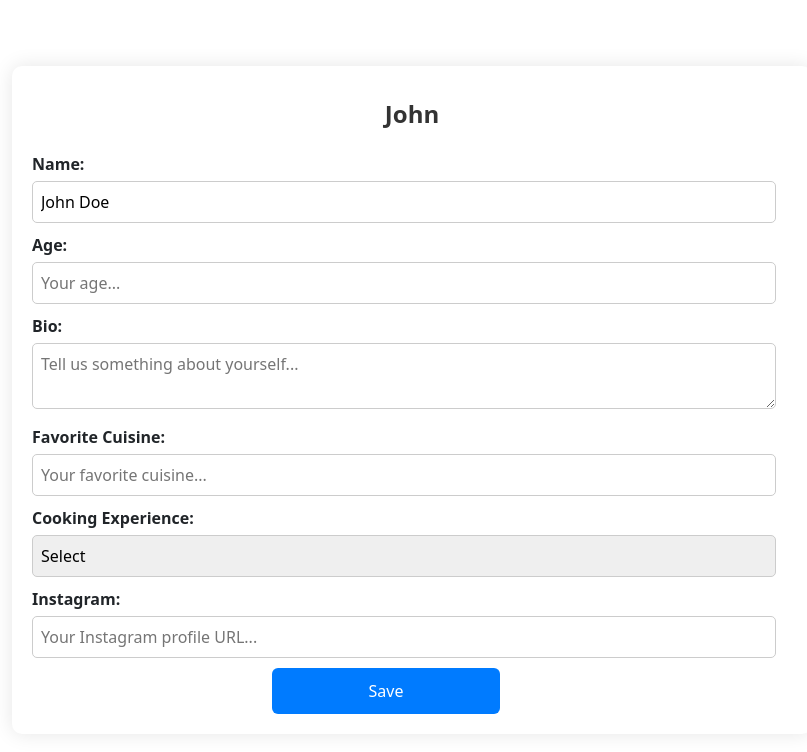
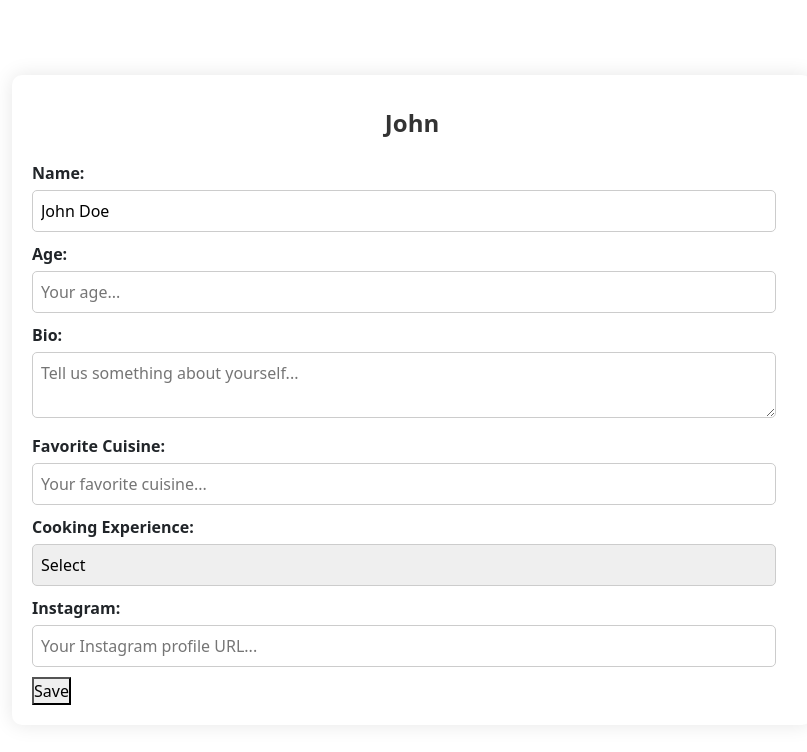
Before and after one commit to gaurav1954/CookConnect, a React (Vite) app in the folder frontend/: page /profile in a window 1280 px wide. Shown: the top 752 px of the page, without its empty margins (228-1035 px from the left). Built offline with nearby package versions, Linux system fonts and the light colour scheme.

Commit message:
improved breaking functionality

```diff
--- a/frontend/src/App.jsx
+++ b/frontend/src/App.jsx
@@ -10,6 +10,7 @@ import COMPLETE_RECIPE from './pages/COMPLETE_RECIPE';
 import Feed from './pages/Feed';
 import Saved from './pages/Saved';
 import FormProfile from './pages/FormProfile';
+import PROFILE_INFO from './components/PROFILE_INFO';
 
 export default function App() {
   return (
@@ -20,6 +21,7 @@ export default function App() {
             <Route path="login" element={<Login />} />
             <Route path="signup" element={<SignUp />} />
             <Route path="profile" element={<FormProfile />} />
+            <Route path="profil" element={<PROFILE_INFO />} />
           </Route>
           <Route path="/" element={<Layout />}>
             <Route path="new" element={<RecipeForm />} />
--- a/frontend/src/components/PROFILE_INFO.css
+++ b/frontend/src/components/PROFILE_INFO.css
@@ -1,4 +1,4 @@
-.pic{
+.profile-pic {
     width: 250px;
     height: 250px;
     border-radius: 10%;
@@ -11,60 +11,65 @@
     animation-timing-function: ease-in-out;
     margin-top: 10px;
 }
-.details{
+
+.profile-details {
     /* color: rgba(16, 156, 16, 0.777); */
     color: black;
     display: inline;
     float: left;
     margin-left: 200px;
     margin-top: 10px;
-    background-image: linear-gradient(
-      90deg,
-      rgba(165, 215, 232, 0.42) 0%,
-      rgba(255, 255, 255, 0) 100%
-    );
+    background-image: linear-gradient(90deg,
+            rgba(165, 215, 232, 0.42) 0%,
+            rgba(255, 255, 255, 0) 100%);
     background-size: 0 100%;
     background-repeat: no-repeat;
     transition: 0.4s;
 }
-.details:hover{
+
+.details:hover {
     background-size: 100% 100%;
 }
-*{
-    font-family: "Outfit", Arial, Helvetica, sans-serif;
-}
-.container {
+
+.containerrrr {
     display: flex;
     align-items: center;
     justify-content: space-between;
     padding: 10px;
 }
-.created{
+
+.created {
     display: inline;
     margin-left: 200px;
     color: orange
 }
-.division{
+
+.division {
     width: 70%;
 }
+
 .plus-icon {
     color: orange;
     font-size: 60px;
     margin-top: 10px;
     margin-left: 650px;
 }
-.no_recipe_text{
+
+.no_recipe_text {
     margin-left: 550px;
     margin-top: 100px;
 }
+
 @keyframes floating {
     0% {
-      transform: translate(0, 0px);
+        transform: translate(0, 0px);
     }
+
     50% {
-      transform: translate(0, 10px);
+        transform: translate(0, 10px);
     }
+
     100% {
-      transform: translate(0, -0px);
+        transform: translate(0, -0px);
     }
 }
--- a/frontend/src/components/PROFILE_INFO.jsx
+++ b/frontend/src/components/PROFILE_INFO.jsx
@@ -3,11 +3,11 @@ import './PROFILE_INFO.css'
 import { FontAwesomeIcon } from '@fortawesome/react-fontawesome';
 import { faPlusCircle } from '@fortawesome/free-solid-svg-icons';
 
-function PROFILE_INFO(){
-    return(
+function PROFILE_INFO() {
+    return (
         <div>
-            <div className='container'>
-            <div className="details">
+            <div className='containerrrr'>
+                <div className="profle-details">
                     <h3>Name: Kanishka</h3>
                     <h3>Age: 20</h3>
                     <h3>Location: Dehradun, Uttrakhand</h3>
@@ -18,11 +18,11 @@ function PROFILE_INFO(){
                     <h3>Instagram:</h3>
                 </div>
                 <div>
-            <img className="pic" src="https://cdn.pixabay.com/photo/2015/10/05/22/37/blank-profile-picture-973460_960_720.png"/>
+                    <img className="profile-pic" src="https://cdn.pixabay.com/photo/2015/10/05/22/37/blank-profile-picture-973460_960_720.png" />
                 </div>
                 <br></br>
             </div>
-            <hr className='division'/>
+            <hr className='division' />
             <div>
                 <h1 className='created'>Created</h1>
                 <h3 className='no_recipe_text'>No recipes published just yet!</h3>
--- a/frontend/src/pages/FormProfile.css
+++ b/frontend/src/pages/FormProfile.css
@@ -66,7 +66,7 @@
     box-sizing: border-box;
 }
 
-.btn {
+.btnnn {
     width: 30%;
     padding: 10px;
     background-color: #007bff;
@@ -75,6 +75,6 @@
     cursor: pointer;
 }
 
-.btn:hover {
+.btnnn:hover {
     background-color: #0056b3;
 }
--- a/frontend/src/pages/FormProfile.jsx
+++ b/frontend/src/pages/FormProfile.jsx
@@ -99,7 +99,7 @@ export default function FormProfile() {
                         className="input"
                     />
 
-                    <button type="submit" className="btn">Save</button>
+                    <button type="submit" className="btnnnn">Save</button>
                 </form>
             </div>
         </div>
```
Lines whose indentation alone changed are shown as unchanged.
